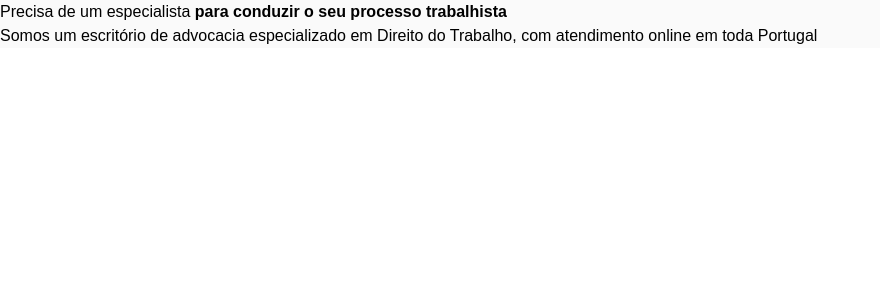
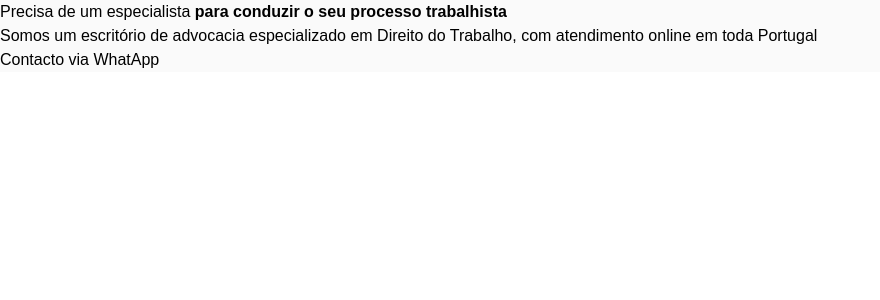
Before and after one commit to Adrianodosanjoos/Anjos-trabalhista, a Next.js app: page / in a window 1280 px wide. Shown: the top 300 px of the page, without its empty margins (0-880 px from the left). Built offline with nearby package versions, Linux system fonts and the light colour scheme.

Commit message:
Atualização

```diff
--- a/src/app/_components/hero.tsx
+++ b/src/app/_components/hero.tsx
@@ -11,6 +11,12 @@ export function Hero(){
 
                  <p>Somos um escritório de advocacia especializado em Direito do Trabalho, com atendimento online em toda Portugal</p>
 
+                 <div>
+                    <a href="http:+351911992009" target="_blank">
+                        Contacto via WhatApp
+                    </a>
+                 </div>
+
                 </article>
             </div>
 
```
